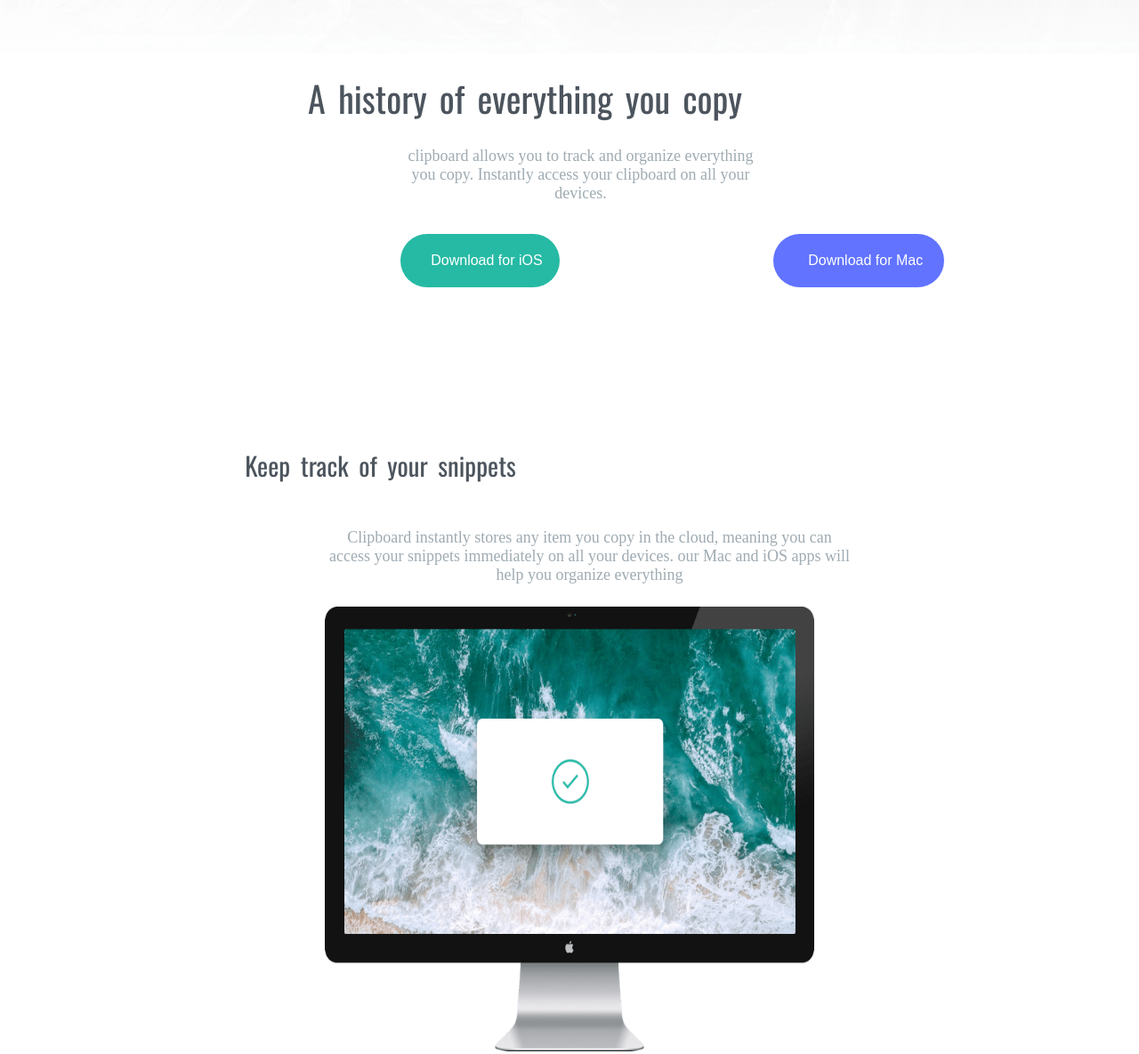
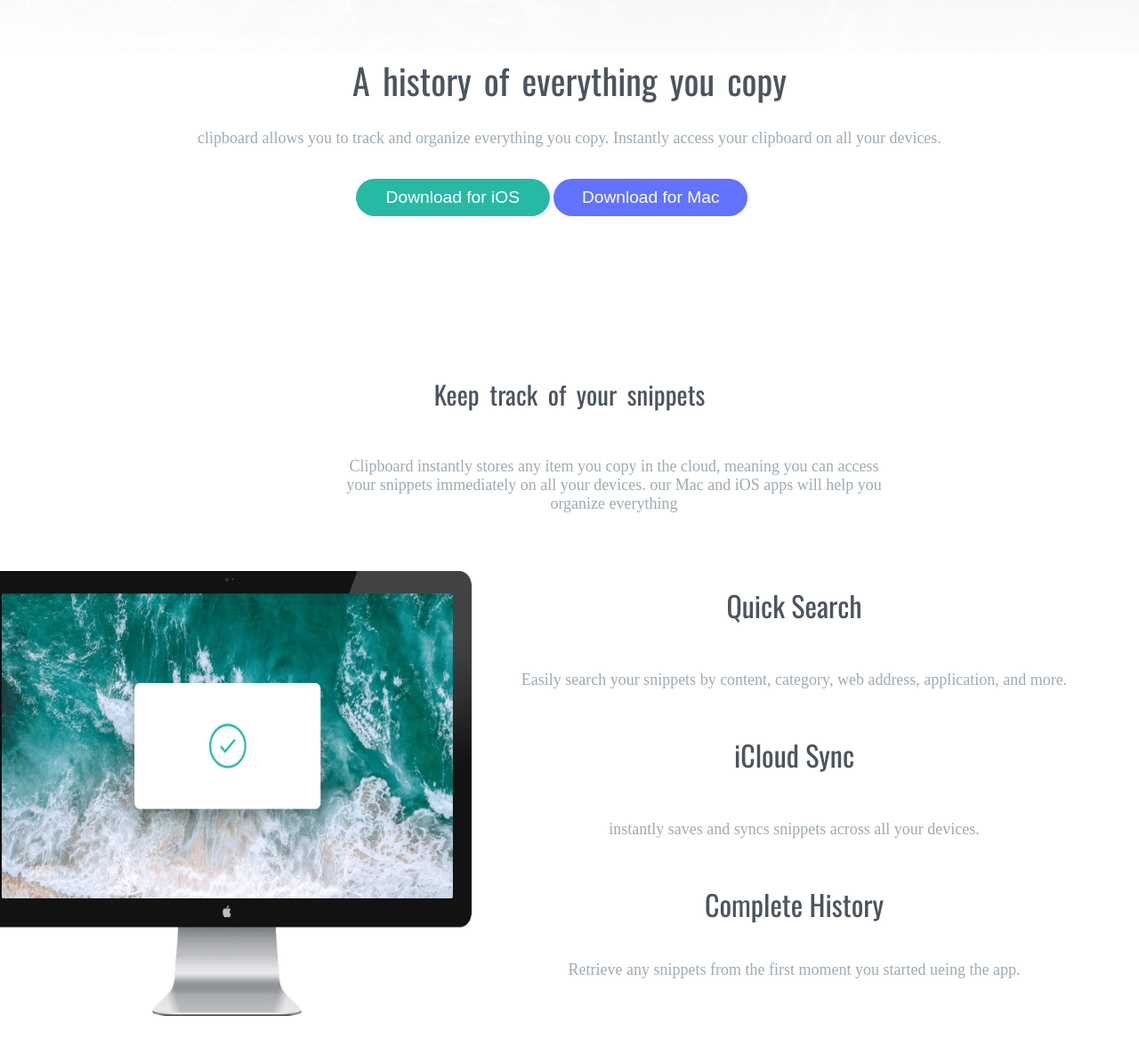
Before and after one commit to mhameen/project1, a plain HTML site: page index.html in a window 1280 px wide. Shown: the part 260-1445 px from the top of the page at 89% size. Drawn offline with nearby package versions, Linux system fonts and the light colour scheme.

Commit message:
modifiedagain

```diff
--- a/index.css
+++ b/index.css
@@ -38,7 +38,7 @@ span{
 .input1{
     display: block;
     margin: 10px auto;
-    background-color:hsl(171, 66%, 44%);
+   background-color:hsl(171, 66%, 44%);
     padding: 10px 15px;
     width: 80%;
     font-size: 1.5rem;
@@ -258,7 +258,7 @@ span{
 }
 .footer{
     background-color: rgb(236, 236, 236);
-    height: 530px;
+    height: 550px;
 
 }
 .div1{
@@ -321,85 +321,76 @@ span{
     }
     .h1{
         font-size: 2.5rem;
-        padding-right: 100px;
-        padding-top: 20px;
         word-spacing: 5px;
     }
     span{
         display: inline;
     }
     .h2{
-        max-width: 880px;
-        padding-left: 450px;
+       text-align: center;
+       font-size: 18px;
+
     }
     .input1{
-        width: 100%;
+       width: 17%;
+       float:left;
+       margin-left: 400px;
+       font-size: 1.2rem;
+
     }
     .input2{
-        width:20%
+        width:17%;
+        margin-right: 440px;
+        font-size: 1.2rem;
     }
-    .download1{
-        padding-left: 450px;
-        float: left;
-        padding-right: 30px;
-    }
+
     .span2{
         display: inline;
         padding-left: 450px;
-
     }
     .h3{
-        padding-right: 450px;
         font-size: 1.8rem;
     }
     .h4{
-        max-width: 980px;
-        padding-left: 370px;
+       max-width: 680px;
+        text-align: center;
+        margin-left: 350px;
     }
    .image{
        width: 550px;
        height: 500px;
-       padding-left: 0px;
+      margin-left: -20px;
+      margin-top: 40px;
+   }
+   .computer{
+       float: left;
    }
    .float{
-       float: right;
-       padding-right: 350px;
-       padding-top: 50px;
+       margin-top: 30px;
    }
    .h11{
        font-size: 1.8rem;
-
-   }
-   .h5 {
-       padding-left: 30px;
-   }
-   .h7{
-       padding-left: 30px;
-   }
-   .h9{
-       padding-left: 30px;
    }
    .h12{
        max-width: 980px;
-       padding-left: 450px;
+      margin-left: 200px;
    }
    .image2{
-       width: 1000px;
-       height: 500px;
-       padding-left: 350px;
+       width: 900px;
+       height: 500px
    }
    .h13{
        letter-spacing: 1px;
        word-spacing: 5px;
    }
    .h14{
-       max-width:980px ;
-       padding-left: 340px;
+
    }
    .logos{
        display: flex;
        flex-direction: row;
-       padding-top: 100px;
+       margin-top: 100px;
+       margin-bottom: 50px;
    }
    .h22{
        max-width: 950PX;
@@ -410,15 +401,13 @@ span{
        flex-direction: row;
    }
    .logo2{
-       padding-top: 60px;
-       padding-left: 70px;
+       padding-top: 56px;
+       padding-left: 250px;
    }
-   .h15{
-       font-size: 2rem;
-       padding-left: 20px;
-   }
+
    .icon1{
-       padding-left: 150px;
+       padding-left: 40px;
+       padding-bottom: 15px;
    }
    .icon2{
        padding-left: 30px;
@@ -440,7 +429,7 @@ span{
       width: 200px;
   }
   .div2{
-      width: 700px;
+      width: 500px;
       padding-top: 20px;
       display: flex;
       flex-wrap: wrap;
@@ -450,25 +439,7 @@ span{
   .div3{
       padding-top: 30px;
   }
-  .input1{
-      font-size: 1rem;
-      width: 105%;
-      padding-left: 30px;
-      height: 60px;
-  }
-  .input2{
-    font-size: 1rem;
-    width: 15%;
-    padding-left: 30px;
-    height: 60px;
-}
-.h15{
-    font-size: 1.6rem;
-    padding-left: 100px;
-}
-.logo2{
-    padding-left: 160px;
-}
+
 .h17{
     font-size: 1.6rem;
 }
--- a/index.html
+++ b/index.html
@@ -15,17 +15,12 @@
 </div>
 </div>
 <div class="section1">
-<div>
+<div class="headding">
     <p class="h1"> <span>A history of</span> everything you copy</p>
     <p class="h2">clipboard allows you to track and organize everything you copy. Instantly access your clipboard on all your devices.</p>
 </div>
-<div class="download1">
  <button class="input1">Download for iOS</button>
-</div>
-<div class="download2">
  <button class="input2">Download for Mac</button>
-</div>
-</div>
 <br><br><br><br><br><br><br><br>
 <div>
     <p class="h3"> Keep track of your snippets</p>
@@ -80,7 +75,7 @@
      <p class="h21"> Clipboard for iOS and Mac OS</p>
      <p class="h22">Available for free on App store. Download for Mac or iOS, sync with iCloud and you're ready to start adding to your clipboard </p>
 </div>
-<div class="download1">
+<div class="download">
     <button class="input1">Download for iOS</button>
    </div>
    <div class="download2">
```
